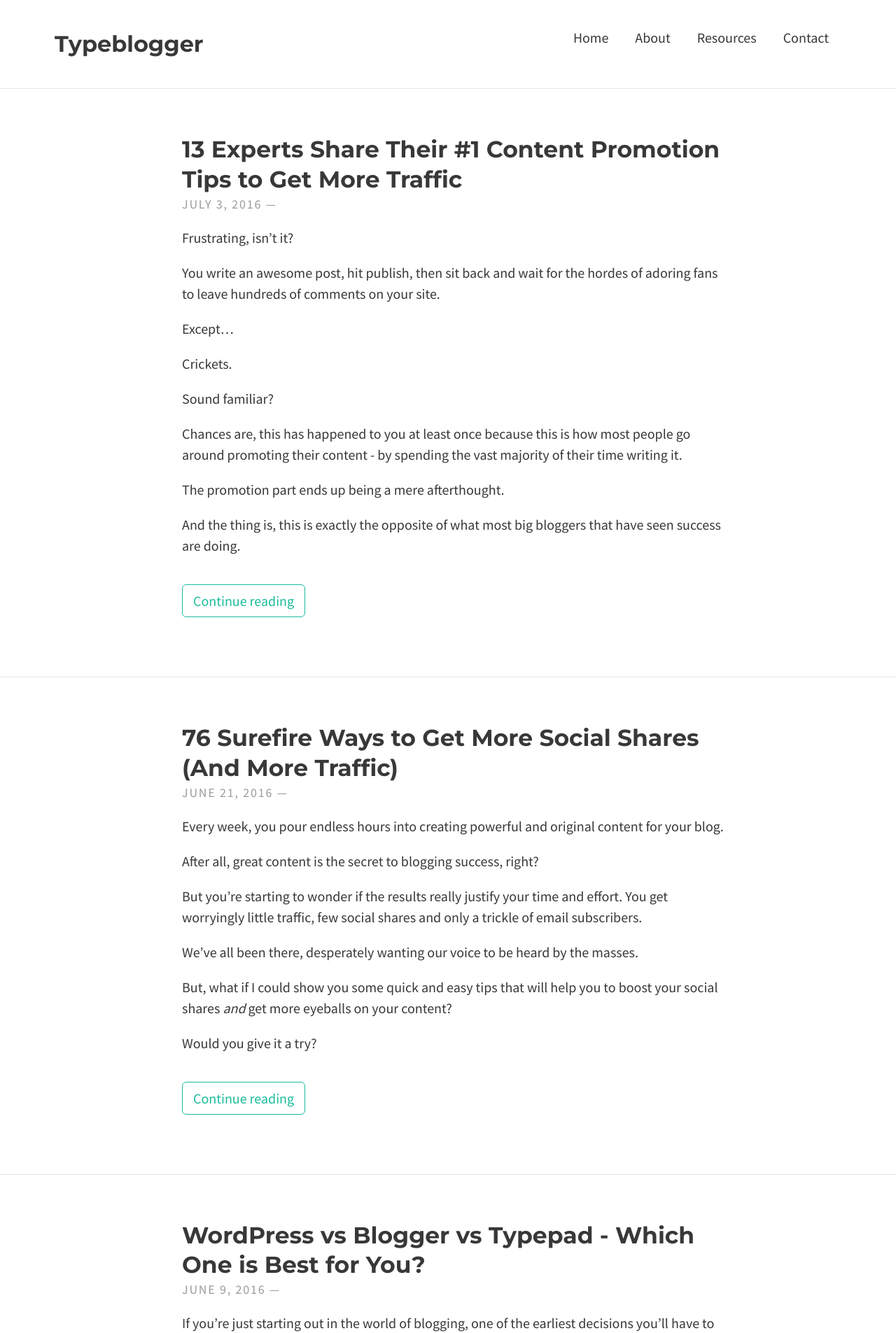
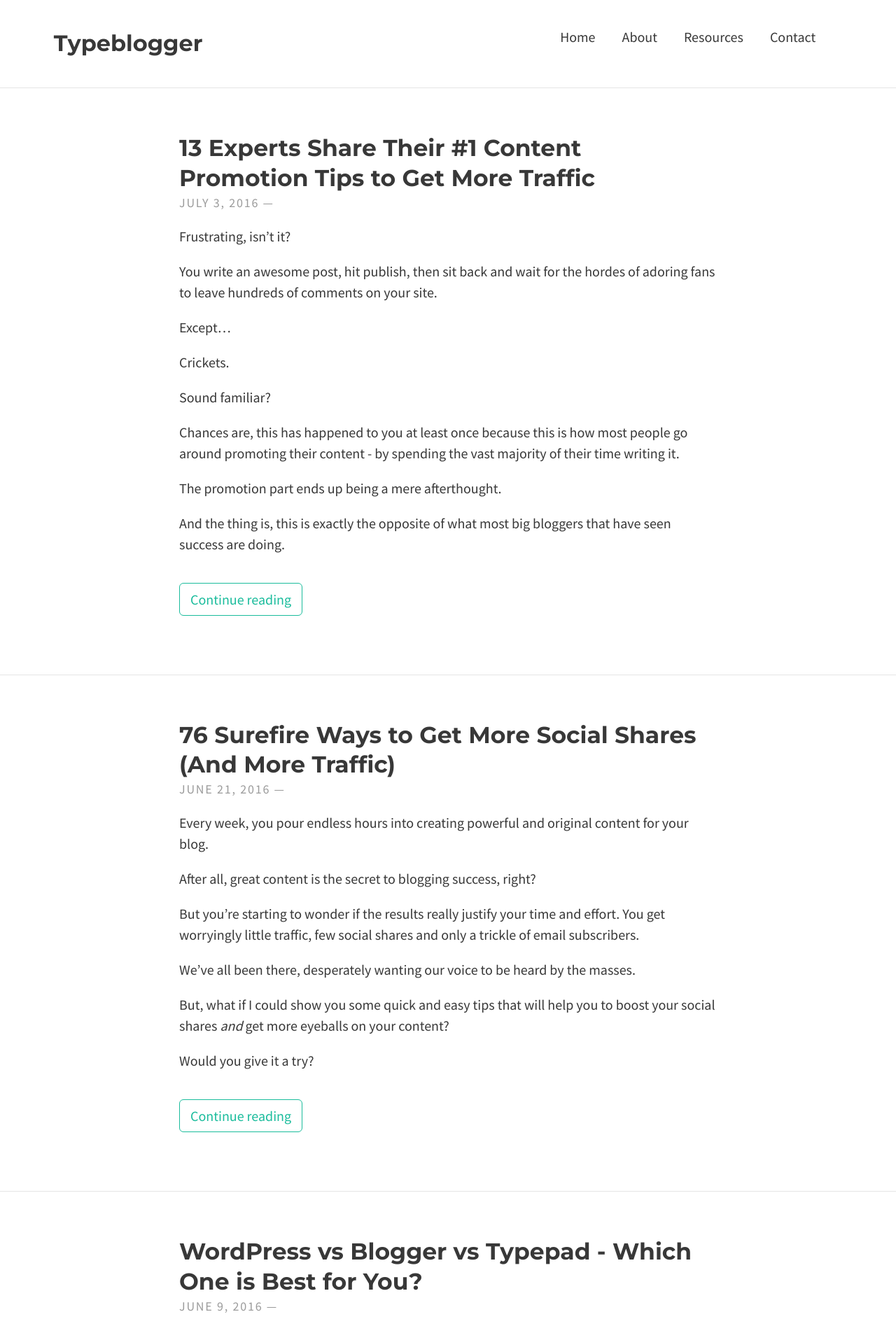
Before and after one commit to typeblogger/typeblogger.github.io, a Jekyll site: the page built from index.html, in a window 1280 px wide. Shown: the top 1905 px of the page at 70% size. Built offline with Jekyll 4.4.1, drawn with Linux system fonts in a browser that asks for light colours; nearby versions of some CDN libraries; the list of posts is cut into pages by our own code; comment, search, counter and statistics services are not loaded.

Commit message:
Update head.html

```diff
--- a/_includes/head.html
+++ b/_includes/head.html
@@ -38,11 +38,4 @@
 	<!-- start Mixpanel --><script type="text/javascript">(function(e,b){if(!b.__SV){var a,f,i,g;window.mixpanel=b;b._i=[];b.init=function(a,e,d){function f(b,h){var a=h.split(".");2==a.length&&(b=b[a[0]],h=a[1]);b[h]=function(){b.push([h].concat(Array.prototype.slice.call(arguments,0)))}}var c=b;"undefined"!==typeof d?c=b[d]=[]:d="mixpanel";c.people=c.people||[];c.toString=function(b){var a="mixpanel";"mixpanel"!==d&&(a+="."+d);b||(a+=" (stub)");return a};c.people.toString=function(){return c.toString(1)+".people (stub)"};i="disable time_event track track_pageview track_links track_forms register register_once alias unregister identify name_tag set_config reset people.set people.set_once people.increment people.append people.union people.track_charge people.clear_charges people.delete_user".split(" ");
 for(g=0;g<i.length;g++)f(c,i[g]);b._i.push([a,e,d])};b.__SV=1.2;a=e.createElement("script");a.type="text/javascript";a.async=!0;a.src="undefined"!==typeof MIXPANEL_CUSTOM_LIB_URL?MIXPANEL_CUSTOM_LIB_URL:"file:"===e.location.protocol&&"//cdn.mxpnl.com/libs/mixpanel-2-latest.min.js".match(/^\/\//)?"https://cdn.mxpnl.com/libs/mixpanel-2-latest.min.js":"//cdn.mxpnl.com/libs/mixpanel-2-latest.min.js";f=e.getElementsByTagName("script")[0];f.parentNode.insertBefore(a,f)}})(document,window.mixpanel||[]);
 mixpanel.init("af95037f09ffa20794338a22604de33a");</script><!-- end Mixpanel -->
-
-<style>
-#wrap {
-	width: 1300px;
-	margin: 0 auto;
-}
-</style>
 </head>
```
